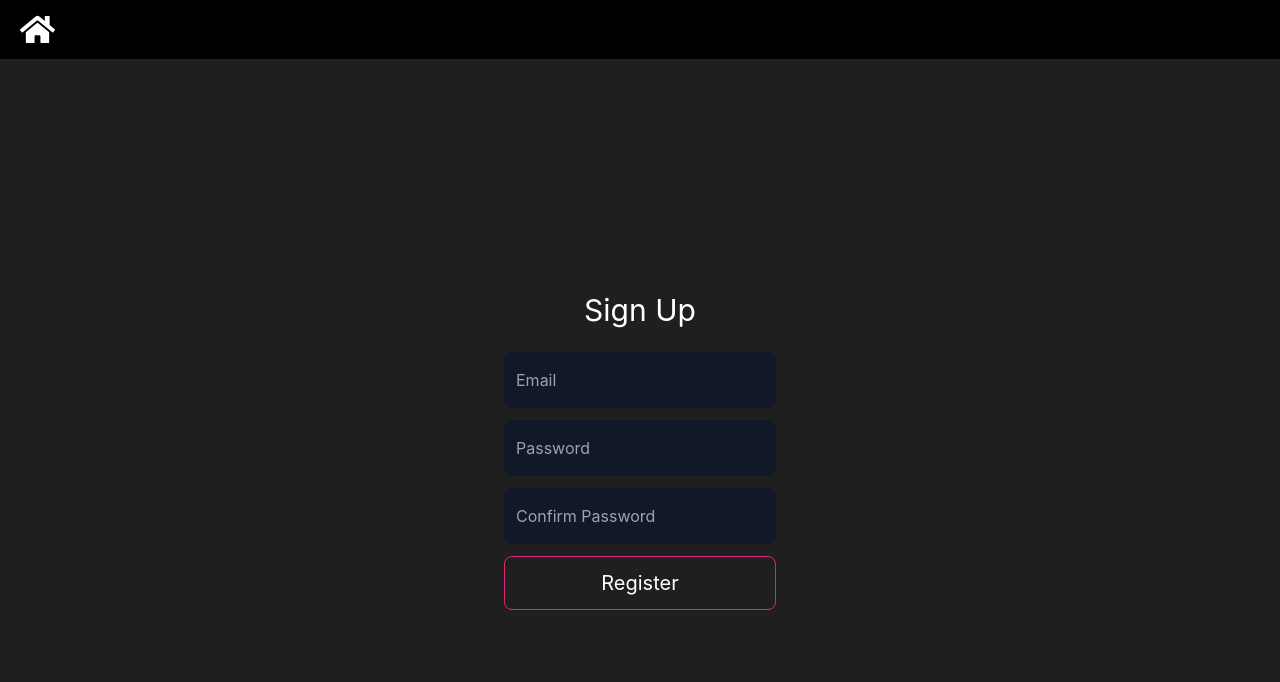
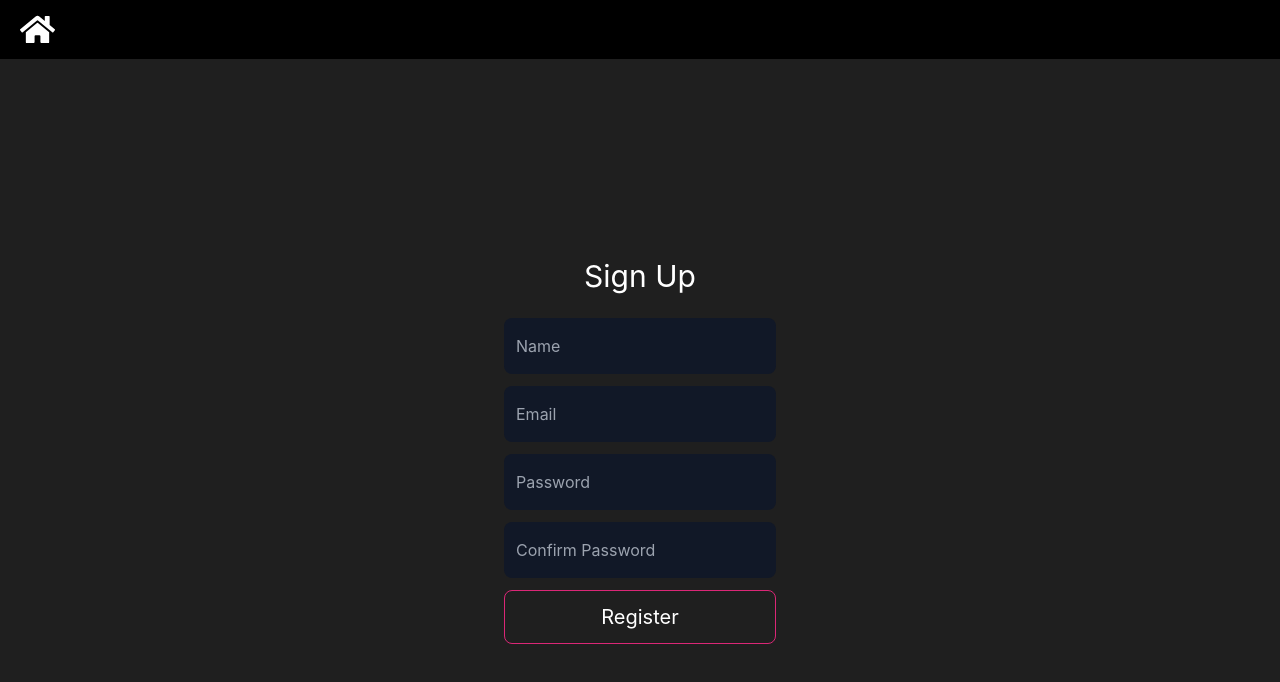
Before and after one commit to nebudev14/FRQ-Submission, a Next.js app: page /register in a window 1280 px wide. Shown: the top 682 px of the page. Built offline with nearby package versions, Linux system fonts and the light colour scheme; no server answers.

Commit message:
update register process

```diff
--- a/components/contexts/AuthContext.js
+++ b/components/contexts/AuthContext.js
@@ -1,5 +1,7 @@
 import React, { useContext, useState, useEffect, createContext } from "react";
 import { auth } from "../../firebase";
+import { useCollection } from "react-firebase-hooks/firestore";
+import { firestoreApp } from "../../firebase";
 
 const AuthContext = createContext();
 
@@ -15,7 +17,15 @@ const AuthProvider = ({ children }) => {
     return auth.signInWithEmailAndPassword(email, password);
   }
 
-  function signup(email, password) {
+  function signup(name, email, password) {
+    firestoreApp
+      .collection("users")
+      .doc(email + "-" + name)
+      .set({
+        admin: false,
+        name: name,
+        email: email
+      });
     return auth.createUserWithEmailAndPassword(email, password);
   }
 
@@ -39,7 +49,11 @@ const AuthProvider = ({ children }) => {
     logout,
   };
 
-  return <AuthContext.Provider value={value}>{!loading && children}</AuthContext.Provider>;
+  return (
+    <AuthContext.Provider value={value}>
+      {!loading && children}
+    </AuthContext.Provider>
+  );
 };
 
 export default AuthProvider;
--- a/pages/admin/assignment/submission/[assignment]/[user].js
+++ b/pages/admin/assignment/submission/[assignment]/[user].js
@@ -17,8 +17,6 @@ export default function Submission() {
     )
   );
 
-  if(value) value.map((doc) => console.log(doc))
-
   return (
     <div className="h-full p-6">
       <h1 className="mb-4 text-3xl">
--- a/pages/register.js
+++ b/pages/register.js
@@ -5,10 +5,11 @@ import { useAuth } from "../components/contexts/AuthContext";
 import Error from "../components/Error";
 
 export default function Register() {
+  const nameRef= useRef();
   const emailRef = useRef();
   const passwordRef = useRef();
+  const passwordConfirmRef = useRef();
   const router = useRouter();
-  const passwordConfirmRef = useRef();
   const { signup } = useAuth();
 
   const [error, setError] = useState('');
@@ -23,7 +24,7 @@ export default function Register() {
     try {
       setError('');
       setLoading(true);
-      await signup(emailRef.current.value, passwordRef.current.value);
+      await signup(nameRef.current.value, emailRef.current.value, passwordRef.current.value);
       router.push('/login')
     } catch {
       setError('Could not create an account.');
@@ -37,6 +38,16 @@ export default function Register() {
       <form className="grid grid-cols-1 px-6 py-10 rounded-2xl" onSubmit={register}>
         <h1 className="mb-6 text-3xl">Sign Up</h1>
         {error !== '' ? <Error text={error}  /> : null}
+        <input
+          className="px-3 py-4 mb-3 bg-gray-900 rounded-lg"
+          placeHolder="Name"
+          id="name"
+          name="name"
+          type="text"
+          ref={nameRef}
+          autoComplete="off"
+          required='true'
+        />
         <input
           className="px-3 py-4 mb-3 bg-gray-900 rounded-lg"
           placeHolder="Email"
```
